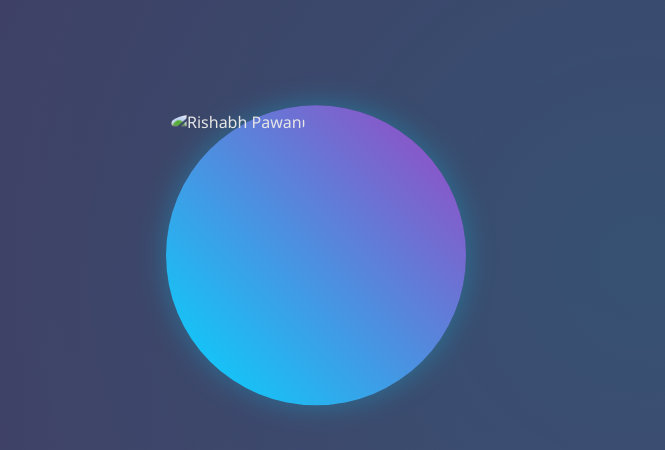
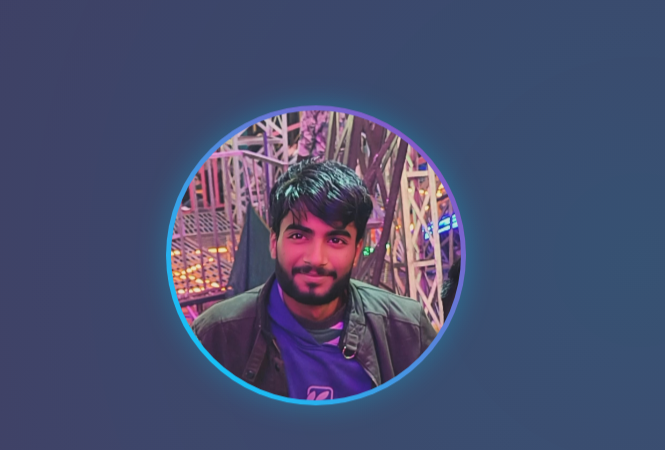
Before and after one commit to Pawani0/myself, a plain HTML site: page index.html in a window 1280 px wide. Shown: the part 140-590 px from the top of the page, 0-665 px from the left. Drawn offline with Linux system fonts and the light colour scheme; the site is published under a folder, as on GitHub Pages, so addresses that start at the root find nothing; grey boxes are pictures that could not be loaded.

Commit message:
Update index.html

```diff
--- a/index.html
+++ b/index.html
@@ -29,7 +29,7 @@
         <section id="home" class="firstsection">
             <div class="leftsection">
                 <div class="avtar">
-                    <img src="/certi/475879787_609421131734527_1494297233261863438_n.jpg" alt="Rishabh Pawani">
+                    <img src="certi/475879787_609421131734527_1494297233261863438_n.jpg" alt="Rishabh Pawani">
 
                 </div>
             </div>
```
